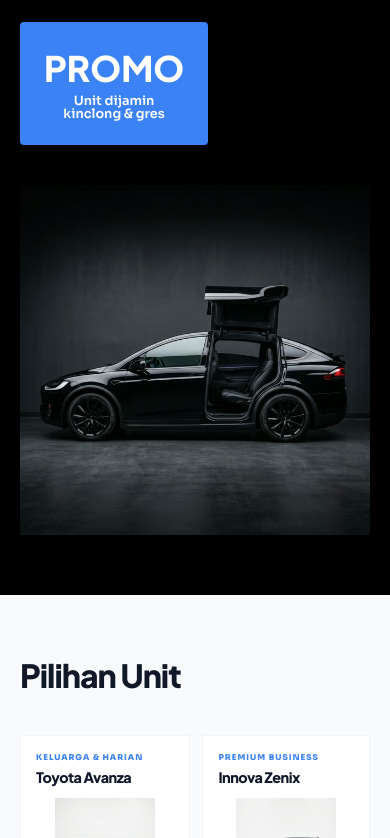
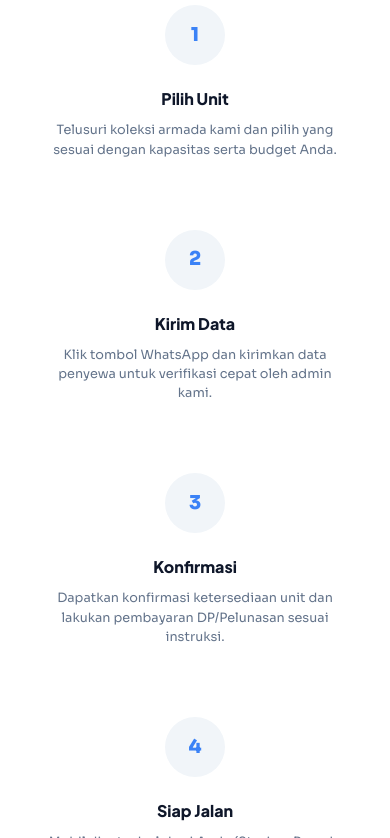
Before and after one commit to kendikadimas/kalanatech, a React (Vite) app: page /rental-mobil in a window 390 px wide. Shown: the part 1286-2124 px from the top of the page. Built offline with nearby package versions, Linux system fonts and the light colour scheme; a web font is replaced by a local one.

Commit message:
update mobile unit grid to 2 columns

```diff
--- a/src/pages/RentalMobil.jsx
+++ b/src/pages/RentalMobil.jsx
@@ -281,6 +281,39 @@ const RentalMobil = () => {
         </div>
       </section>
 
+      {/* ORDER PROCESS SECTION */}
+      <section id="proses" className="rent-section" style={{background: '#fff'}}>
+        <div className="rent-container">
+           <div className="rent-grid-header" style={{textAlign: 'center', justifyContent: 'center', flexDirection: 'column'}}>
+              <h2 style={{marginBottom: '20px'}}>Alur Pemesanan</h2>
+              <p style={{fontSize: '0.9rem', color: '#64748b', maxWidth: '600px', margin: '0 auto'}}>Proses sewa mobil di Purwokerto Trans praktis dan transparan.</p>
+           </div>
+
+           <div className="rent-process-grid" style={{marginTop: '60px'}}>
+              <div className="rent-step-card">
+                 <div className="rent-step-number">1</div>
+                 <h4>Pilih Unit</h4>
+                 <p>Telusuri koleksi armada kami dan pilih yang sesuai dengan kapasitas serta budget Anda.</p>
+              </div>
+              <div className="rent-step-card">
+                 <div className="rent-step-number">2</div>
+                 <h4>Kirim Data</h4>
+                 <p>Klik tombol WhatsApp dan kirimkan data penyewa untuk verifikasi cepat oleh admin kami.</p>
+              </div>
+              <div className="rent-step-card">
+                 <div className="rent-step-number">3</div>
+                 <h4>Konfirmasi</h4>
+                 <p>Dapatkan konfirmasi ketersediaan unit dan lakukan pembayaran DP/Pelunasan sesuai instruksi.</p>
+              </div>
+              <div className="rent-step-card">
+                 <div className="rent-step-number">4</div>
+                 <h4>Siap Jalan</h4>
+                 <p>Mobil diantar ke lokasi Anda (Stasiun, Rumah, atau Kantor) sesuai waktu yang ditentukan.</p>
+              </div>
+           </div>
+        </div>
+      </section>
+
       {/* SERVICE TABS SECTION */}
       <section id="layanan" className="rent-service-tabs">
         <div className="rent-tabs-nav">
--- a/src/rental-mobil.css
+++ b/src/rental-mobil.css
@@ -375,6 +375,57 @@
 .rent-tab-img-wrap { width: 100%; transition: 0.5s; }
 .rent-tab-img { width: 100%; max-width: 600px; height: auto; object-fit: contain; }
 
+/* ORDER PROCESS SECTION */
+.rent-process-grid {
+    display: grid;
+    grid-template-columns: 1fr;
+    gap: 30px;
+}
+
+@media (min-width: 768px) { .rent-process-grid { grid-template-columns: repeat(2, 1fr); } }
+@media (min-width: 1024px) { .rent-process-grid { grid-template-columns: repeat(4, 1fr); gap: 40px; } }
+
+.rent-step-card {
+    text-align: center;
+    position: relative;
+    padding: 20px;
+}
+
+.rent-step-number {
+    width: 60px;
+    height: 60px;
+    background: #f1f5f9;
+    border-radius: 50%;
+    display: flex;
+    align-items: center;
+    justify-content: center;
+    font-size: 1.2rem;
+    font-weight: 800;
+    color: #3b82f6;
+    margin: 0 auto 24px;
+    position: relative;
+    z-index: 2;
+    transition: 0.3s;
+}
+
+.rent-step-card:hover .rent-step-number { background: #3b82f6; color: #fff; transform: scale(1.1); }
+
+@media (min-width: 1024px) {
+    .rent-step-card:not(:last-child)::after {
+        content: '';
+        position: absolute;
+        top: 50px;
+        left: calc(50% + 40px);
+        width: 100%;
+        height: 1px;
+        background: #e2e8f0;
+        z-index: 1;
+    }
+}
+
+.rent-step-card h4 { font-size: 1rem; font-weight: 800; color: #0f172a; margin-bottom: 12px; }
+.rent-step-card p { font-size: 0.8rem; color: #64748b; line-height: 1.5; }
+
 /* GALLERY */
 .rent-gallery-grid { display: grid; grid-template-columns: repeat(2, 1fr); }
 @media (min-width: 768px) { .rent-gallery-grid { grid-template-columns: repeat(3, 1fr); } }
```
